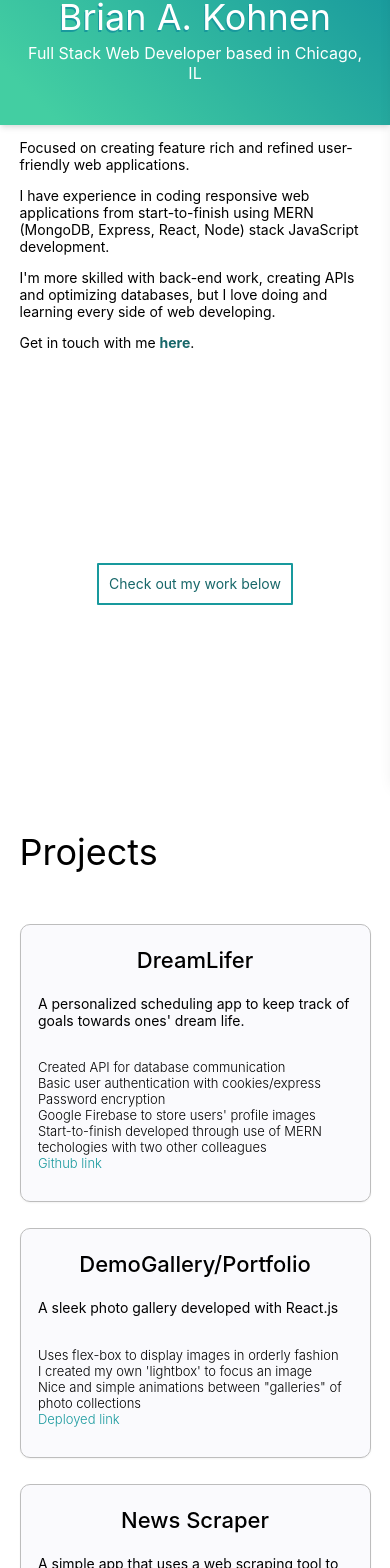
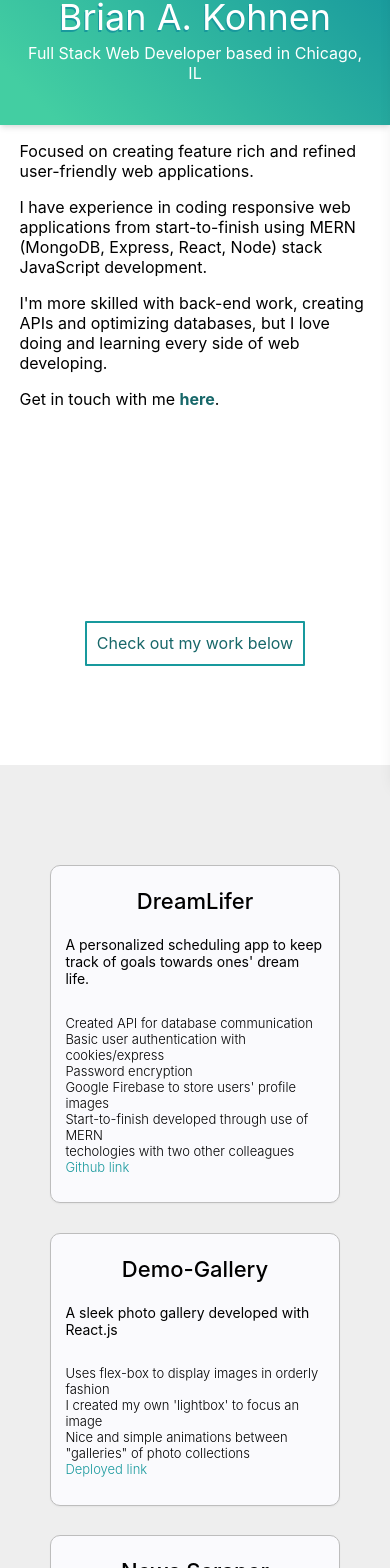
Before and after one commit to briankohnen/bkPortfolio, a React (Create React App) app: page / in a window 390 px wide. Shown: the part 84-1652 px from the top of the page. Built offline with nearby package versions, Linux system fonts and the light colour scheme.

Commit message:
adjust section sizing / add resume link

```diff
--- a/public/index.html
+++ b/public/index.html
@@ -2,7 +2,7 @@
 <html lang="en">
   <head>
     <meta charset="utf-8" />
-    <link rel="icon" href="%PUBLIC_URL%/favicon.ico" />
+    <!-- <link rel="icon" href="%PUBLIC_URL%/favicon.ico" /> -->
     <link rel="stylesheet" href="https://cdnjs.cloudflare.com/ajax/libs/font-awesome/4.7.0/css/font-awesome.min.css">
     <meta name="viewport" content="width=device-width, initial-scale=1" />
     <meta name="theme-color" content="#000000" />
@@ -10,12 +10,12 @@
       name="description"
       content="Web site created using create-react-app"
     />
-    <link rel="apple-touch-icon" href="logo192.png" />
+    <!-- <link rel="apple-touch-icon" href="logo192.png" /> -->
     <!--
       manifest.json provides metadata used when your web app is installed on a
       user's mobile device or desktop. See https://developers.google.com/web/fundamentals/web-app-manifest/
     -->
-    <link rel="manifest" href="%PUBLIC_URL%/manifest.json" />
+    <!-- <link rel="manifest" href="%PUBLIC_URL%/manifest.json" /> -->
     <!--
       Notice the use of %PUBLIC_URL% in the tags above.
       It will be replaced with the URL of the `public` folder during the build.
--- a/src/components/Body/style.css
+++ b/src/components/Body/style.css
@@ -53,12 +53,12 @@
 }
 @media only screen and (max-width: 700px) {
     .about {
-        font-size: 14px
+        font-size: 16px
     }
 }
 @media only screen and (max-width: 650px) {
     .about {
-        height: 70vh;
+        height: 74vh;
     }
 }
 @media only screen and (max-height: 450px) {
--- a/src/components/Contact/index.js
+++ b/src/components/Contact/index.js
@@ -9,19 +9,19 @@ function Contact() {
         <Head contactHeader={"Let's work together"} />
         <section className="contact">
 
-            <p>Right now I am looking to fill a full-stack or back-end role on a development team and I'm also interested in collaborating on projects.</p>
-            <p>At my current job, my hours are variable but I'm usually free during the daytime. Reach out to me on any of these platforms!</p>
+            <p>Right now I am looking to fill a front-end role on a development team and I'm also interested in collaborating on projects.</p>
+            <p>I'm currently working on projects to bolster my skills, but I'm free to talk anytime of the day. Reach out to me on any of these platforms!</p>
             <div className='contactButtons'>
-                <a href="mailto:kohnenbrian@gmail.com" target="_blank" className="fa fa-envelope faObs" title="e-mail"></a>
-                <a href="https://github.com/briankohnen" target="_blank" className="fa fa-github faObs" title="github"></a>
-                <a href="https://www.linkedin.com/in/brian-kohnen-b05025187/" target="_blank" className="fa fa-linkedin faObs" title="linkedIn"></a>
+                <a href="mailto:kohnenbrian@gmail.com" target="_blank" rel='noopener noreferrer' className="fa fa-envelope faObs" title="e-mail" alt='email'></a>
+                <a href="https://github.com/briankohnen" target="_blank" rel='noopener noreferrer' className="fa fa-github faObs" title="github" alt='github'></a>
+                <a href="https://www.linkedin.com/in/brian-kohnen-b05025187/" target="_blank" rel='noopener noreferrer' className="fa fa-linkedin faObs" title="linkedIn" alt='linkedin'></a>
             </div>
             <div className='buttonDesc'>
                 <p>kohnenbrian@gmail.com</p>
                 <p><a href="tel:1-773-370-1013" className="phNum">+1(773)370-1013</a></p>
             </div>
 
-            <div className='resumeButton'>View my resume</div>
+            <a href='https://drive.google.com/file/d/11sO7DVSUt2nm8myQ7cz1llRYJ6wc1yOM/view?usp=sharing' target="_blank" rel='noopener noreferrer' alt='resume'><div className='resumeButton'>View my resume</div></a>
         </section>
         </div>
     );
--- a/src/components/Contact/style.css
+++ b/src/components/Contact/style.css
@@ -59,7 +59,7 @@
 @media only screen and (max-width: 700px) {
     .contact {
         width: 90vw;
-        height: 65vh;
+        height: 66vh;
         font-size: 14px;
     }
     .faObs {
--- a/src/components/Portfolio/index.js
+++ b/src/components/Portfolio/index.js
@@ -1,6 +1,4 @@
 import React, { Component } from 'react';
-// import importScript from '../../util/importScript';
-import Head from '../Head';
 import './style.css';
 
 class Portfolio extends Component {
@@ -12,9 +10,8 @@ class Portfolio extends Component {
 
     render() {
     return (
-    <div id='portfolio' className='portfolioWrapper big3' data='Portfolio'>
-    <div className='spacer'></div>
-    <p className='portHeader'>Projects</p>
+    <div id='portfolio' className='portfolioWrapper'>
+    <div className='big3' data='Portfolio'></div>
     <div className='portfolio'>
 
         <div className='centerContainer' id='centerContainer'>
@@ -39,7 +36,7 @@ class Portfolio extends Component {
             <div className='projSpotlite p2' id='RDG' onClick={this.toggleImage}>
                 <div className='projDesc'>
                     <div className='projHeader'>
-                    <p>DemoGallery/Portfolio</p>
+                    <p>Demo-Gallery</p>
                     </div>
                     <p className='shortDesc'>A sleek photo gallery developed with React.js
                     </p>
--- a/src/components/Portfolio/style.css
+++ b/src/components/Portfolio/style.css
@@ -1,11 +1,16 @@
+.portfolioWrapper {
+    background: rgba(211, 211, 211, 0.377);
+    padding: 50px;
+
+}
 .portHeader {
     margin: 50px auto;
     max-width: 980px;
     font-size: 64px;
 }
-.spacer {
+/* .spacer {
     padding: 25px;
-}
+} */
 .portfolio {
     max-width: 980px;
     margin: 50px auto;
```
